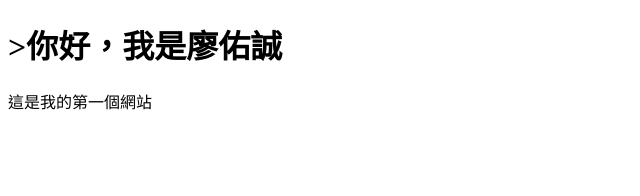
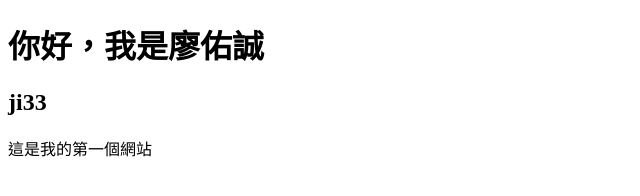
Before and after one commit to youzi-0522/test_web_youzi_1, a plain HTML site: page index.html in a window 1280 px wide. Shown: the whole page, without its empty margins (0-640 px from the left). Drawn offline with Linux system fonts and the light colour scheme.

Commit message:
這是我的第一個網頁

```diff
--- a/index.html
+++ b/index.html
@@ -6,7 +6,8 @@
     <title>這是我的第一個網站</title>
 </head>
 <body>
-    <h1>>你好，我是廖佑誠</h1>
+    <h1>你好，我是廖佑誠</h1>
+    <h2>ji33</h2>
     <p>這是我的第一個網站</p>
 
 </body>
```
